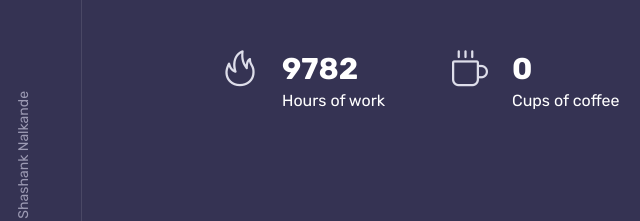
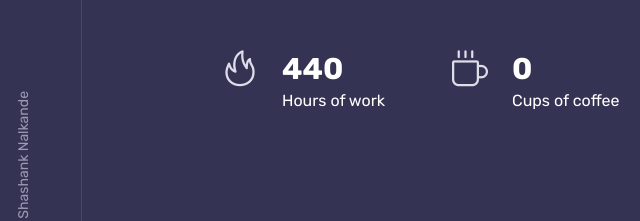
Before and after one commit to ShashankNalkande1/ShashankNalkande1.github.io, a plain HTML site: page index.html in a window 1280 px wide. Shown: the part 513-734 px from the top of the page, 28-668 px from the left. Drawn offline with Linux system fonts and the light colour scheme.

Commit message:
Update index.html

```diff
--- a/index.html
+++ b/index.html
@@ -200,7 +200,7 @@
 					<div class="fact-item">
 						<span class="icon icon-fire"></span>
 						<div class="details">
-							<h3 class="mb-0 mt-0 number"><em class="count">9782</em></h3>
+							<h3 class="mb-0 mt-0 number"><em class="count">440</em></h3>
 							<p class="mb-0">Hours of work</p>
 						</div>
 					</div>
```
